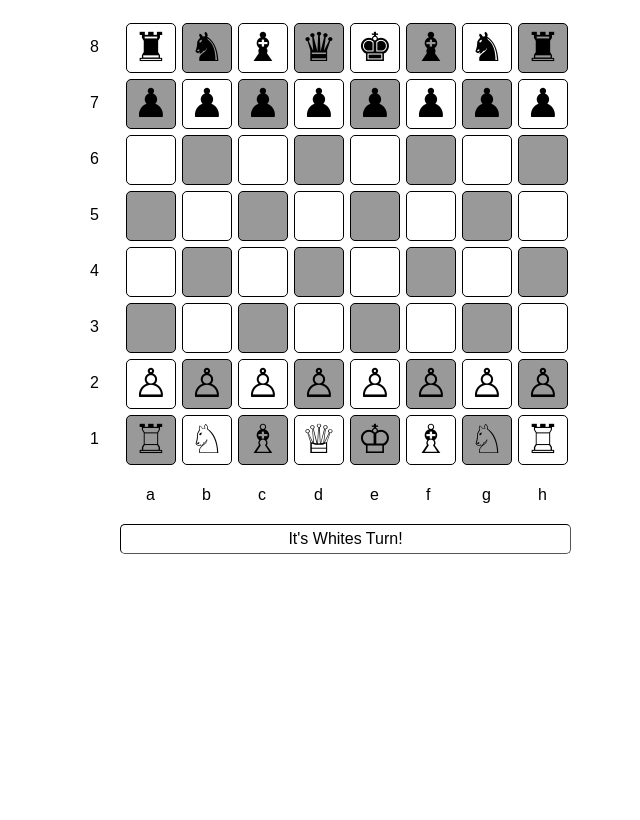
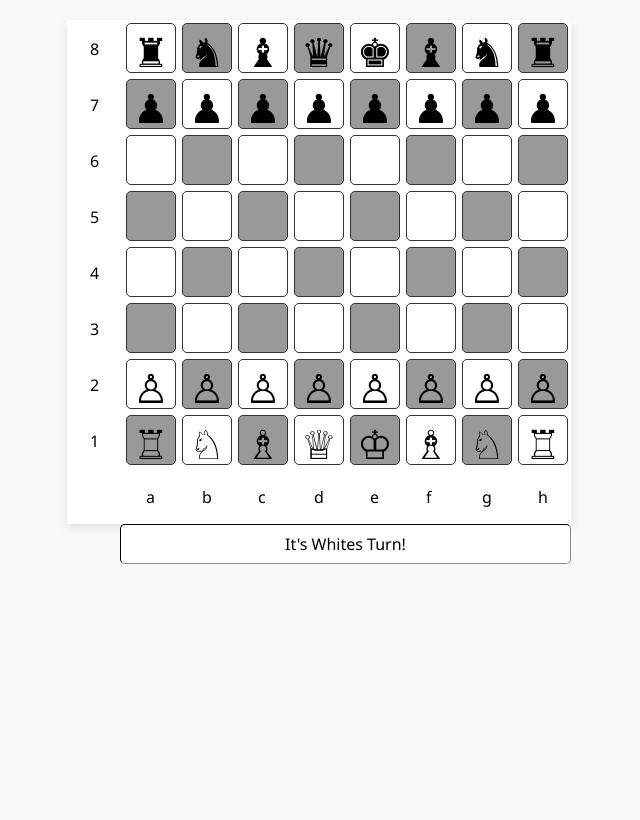
Before and after one commit to timothyroch/portfolio, a PHP site: the page made by Catch the starts/index.html in a window 1280 px wide. Shown: the whole page, without its empty margins (321-961 px from the left). Run offline with PHP 8.4, Linux system fonts and the light colour scheme.

Commit message:
Update style.css

```diff
--- a/Catch the starts/style.css
+++ b/Catch the starts/style.css
@@ -4,33 +4,32 @@ body {
   height: 100%;
   padding: 0;
   margin: 0;
-  font-family: sans-serif;
+  font-family: 'Segoe UI', sans-serif;
+  background-color: #f8f9fa;
 }
 
-div * {
-  padding: 0;
-  margin: 0;
+*, *::before, *::after {
   box-sizing: border-box;
 }
 
 #turn {
   max-width: 451px;
-  max-height: 30px;
+  max-height: 40px;
   width: 100%;
   height: 100%;
   position: relative;
   float: right;
   border-radius: 5px;
-  border: 1px solid rgb(0, 0, 0);
+  border: 1px solid #333;
   border-style: inset;
   text-align: center;
-  padding: 5px 0 0 0;
+  padding: 8px 0;
   background: #fff;
-  transition: .85s linear;
+  transition: background-color 0.3s ease, color 0.3s ease;
 }
 
 .turnhighlight {
-  background: #5cb85c !important;
+  background: #28a745 !important;
   color: #fff;
 }
 
@@ -41,6 +40,8 @@ div * {
   height: 100%;
   position: relative;
   margin: 20px auto;
+  background: #fff;
+  box-shadow: 0 4px 10px rgba(0, 0, 0, 0.1);
 }
 
 .cellprefix {
@@ -54,38 +55,38 @@ div * {
 }
 
 .gamecell {
-  border: 1px solid #000;
+  border: 1px solid #333;
   width: 100%;
   height: 100%;
   max-width: 50px;
   max-height: 50px;
   float: left;
   margin: 3px;
-  transition: all 0.5s ease-in-out;
+  transition: transform 0.2s ease, background-color 0.2s ease;
   border-radius: 5px;
   font-size: 30pt;
   padding: 0 0 0 6px;
   cursor: pointer;
+  position: relative;
   z-index: 1;
 }
 
 .gamecell:hover {
   color: #fff;
-  background: rgba(37, 88, 228, 0.712);
+  background: rgba(37, 88, 228, 0.8);
   z-index: 2;
-  transform: translate(10px, -10px);
-  animation: neonBlueText 1.5s ease-in-out infinite alternate;
+  transform: scale(1.1);
 }
 
 .grey {
-  background: rgba(128, 128, 128, 0.801);
+  background: rgba(128, 128, 128, 0.8);
 }
 
 .green {
-  /*background: green !important;*/
-  background: rgb(65, 161, 73) !important;
+  background: #41a149 !important;
 }
 
+/* Neon Text Animations with a refined glow */
 .neonblue_txt {
   animation: neonBlueText 1.5s ease-in-out infinite alternate;
 }
```
Also changed, not shown: other parts of Catch the starts/style.css (+77 -141 lines).
